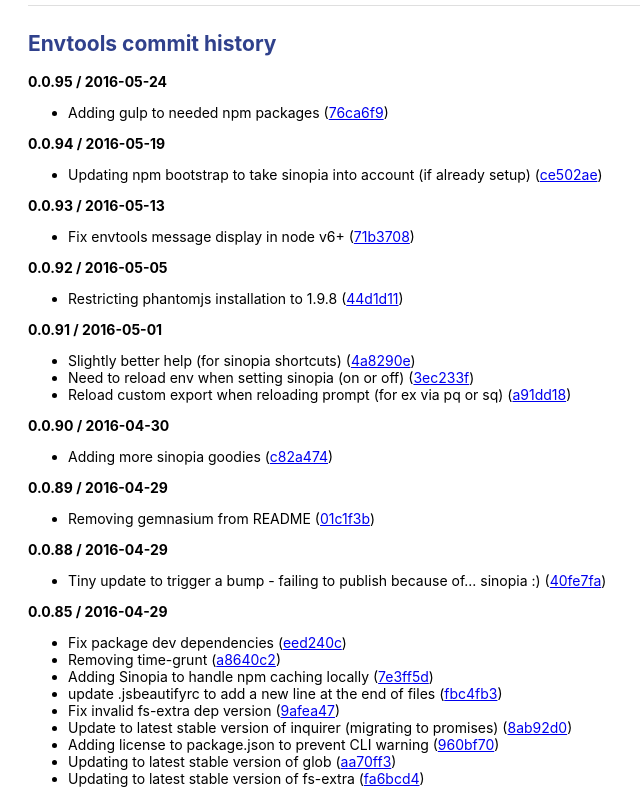
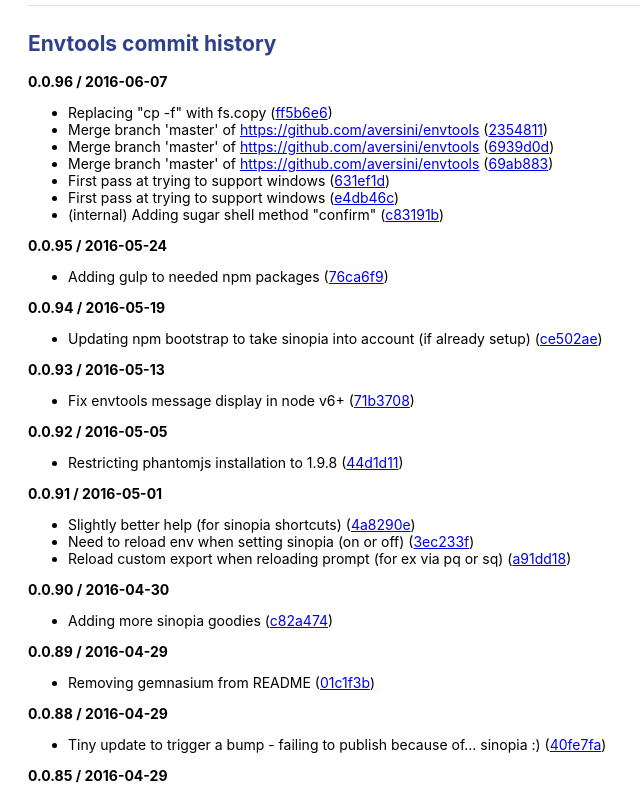
Before and after one commit to aversini/envtools, a website: page envtools-history.html in a window 1280 px wide. Shown: the part 77-867 px from the top of the page, without its empty margins (0-640 px from the left). Drawn offline with Linux system fonts and the light colour scheme.

Commit message:
Updating HISTORY [skip ci]

```diff
--- a/envtools-history.html
+++ b/envtools-history.html
@@ -35,7 +35,17 @@
     </div>
     <div class="history">
       <h2>Envtools commit history</h2>
-      <p><strong>0.0.95 / 2016-05-24</strong></p>
+      <p><strong>0.0.96 / 2016-06-07</strong></p>
+<ul>
+<li>Replacing &quot;cp -f&quot; with fs.copy (<a href="https://github.com/aversini/envtools/commit/ff5b6e62452e5b6b79b73299d8a73fdd482f9041">ff5b6e6</a>)</li>
+<li>Merge branch &#39;master&#39; of <a href="https://github.com/aversini/envtools">https://github.com/aversini/envtools</a> (<a href="https://github.com/aversini/envtools/commit/235481100b0804e2d62bb399fb78f9901cf39f51">2354811</a>)</li>
+<li>Merge branch &#39;master&#39; of <a href="https://github.com/aversini/envtools">https://github.com/aversini/envtools</a> (<a href="https://github.com/aversini/envtools/commit/6939d0d963d3c9348c5861a48ae04f94237480bb">6939d0d</a>)</li>
+<li>Merge branch &#39;master&#39; of <a href="https://github.com/aversini/envtools">https://github.com/aversini/envtools</a> (<a href="https://github.com/aversini/envtools/commit/69ab8836014e6f328d69236d4899ff4925703ee8">69ab883</a>)</li>
+<li>First pass at trying to support windows (<a href="https://github.com/aversini/envtools/commit/631ef1de58eae9d34dbe02df5488a1ce28e9dbb8">631ef1d</a>)</li>
+<li>First pass at trying to support windows (<a href="https://github.com/aversini/envtools/commit/e4db46cb6d5cee6e1cfd37c16248b364efdd6073">e4db46c</a>)</li>
+<li>(internal) Adding sugar shell method &quot;confirm&quot; (<a href="https://github.com/aversini/envtools/commit/c83191be19179008f0251efc66d62eafe7a98787">c83191b</a>)</li>
+</ul>
+<p><strong>0.0.95 / 2016-05-24</strong></p>
 <ul>
 <li>Adding gulp to needed npm packages (<a href="https://github.com/aversini/envtools/commit/76ca6f9948ebd88d63126e5edf0d680c300055f3">76ca6f9</a>)</li>
 </ul>
```
Also changed, not shown: HISTORY.md (+10 -0 lines), envtools-help.html (+1 -1 lines), 1 other file.
